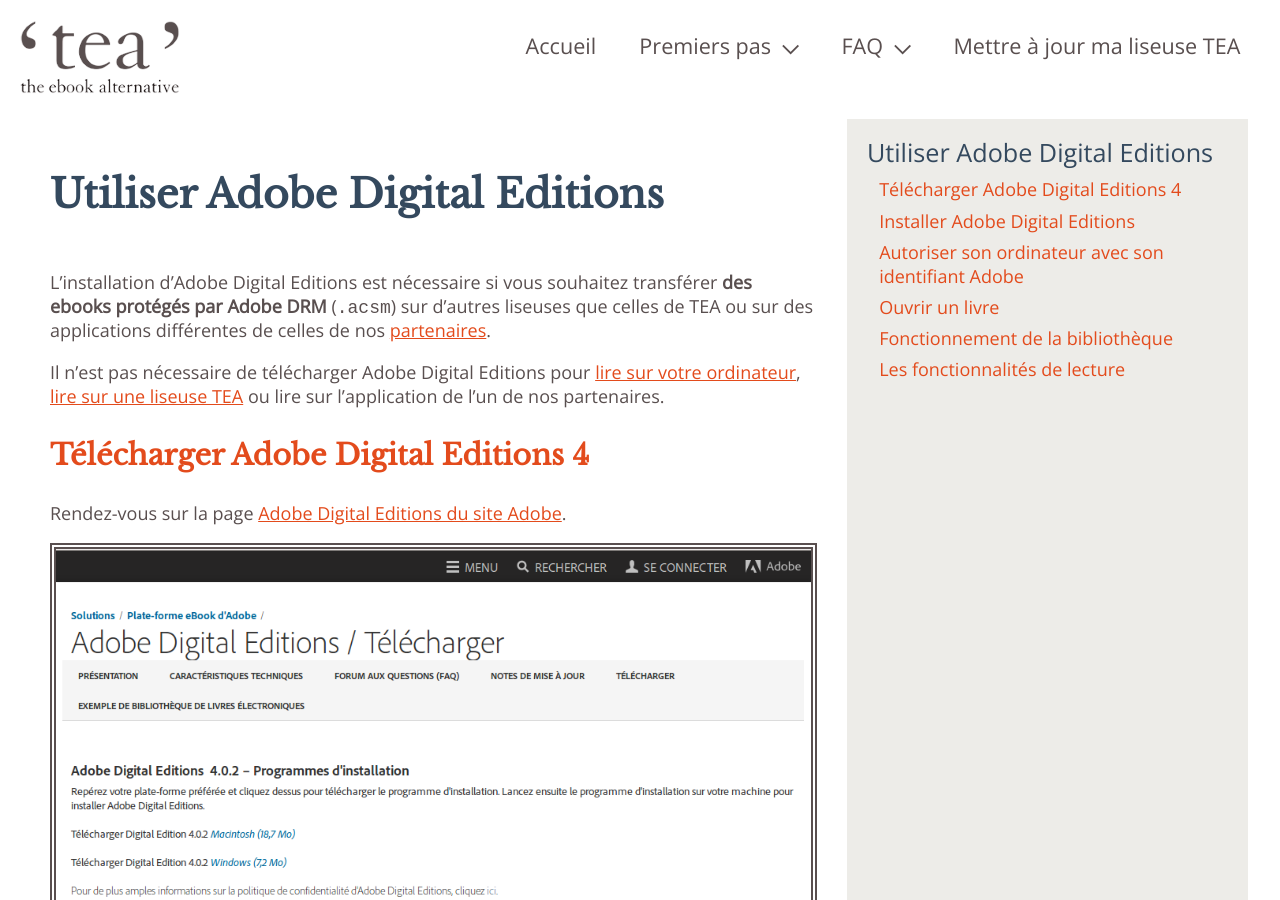
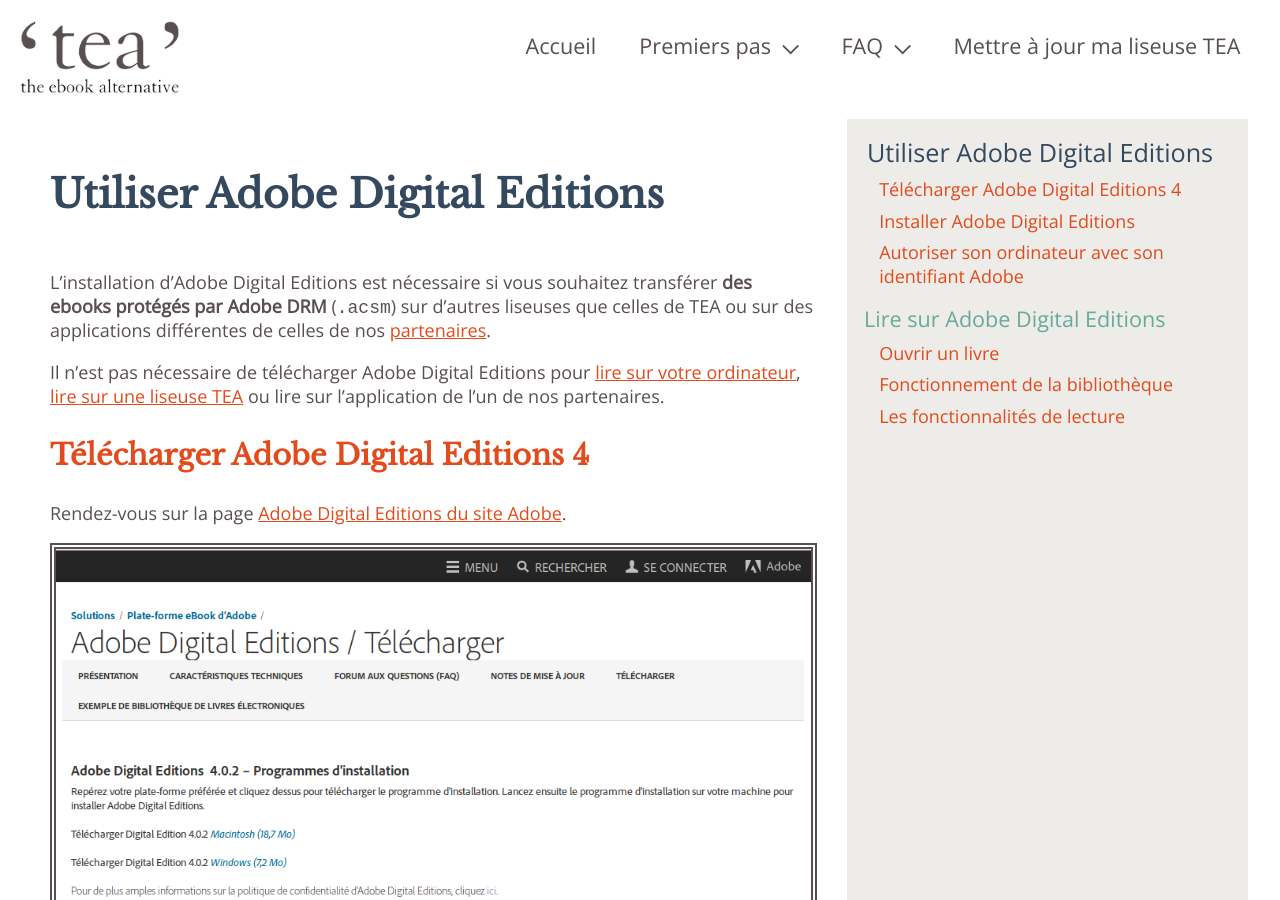
Before and after one commit to TEA-ebook/help-center, a Jekyll site: the page built from _pages/ade.md, in a window 1280 px wide and 900 px high. Built offline with Jekyll 4.4.1, drawn with Linux system fonts in a browser that asks for light colours; some of the changed text lies outside the part shown.

Commit message:
Update lire-ade.md

```diff
--- a/_includes/lire-ade.md
+++ b/_includes/lire-ade.md
@@ -1,3 +1,7 @@
+{% include anchor.html id="lire-ade" label="Lire sur Adobe Digital Editions" %}
+
+## Lire sur Adobe Digital Editions
+
 {% include anchor.html id="ouvrir-livre" label="Ouvrir un livre" %}
 
 ### Ouvrir un livre
```
